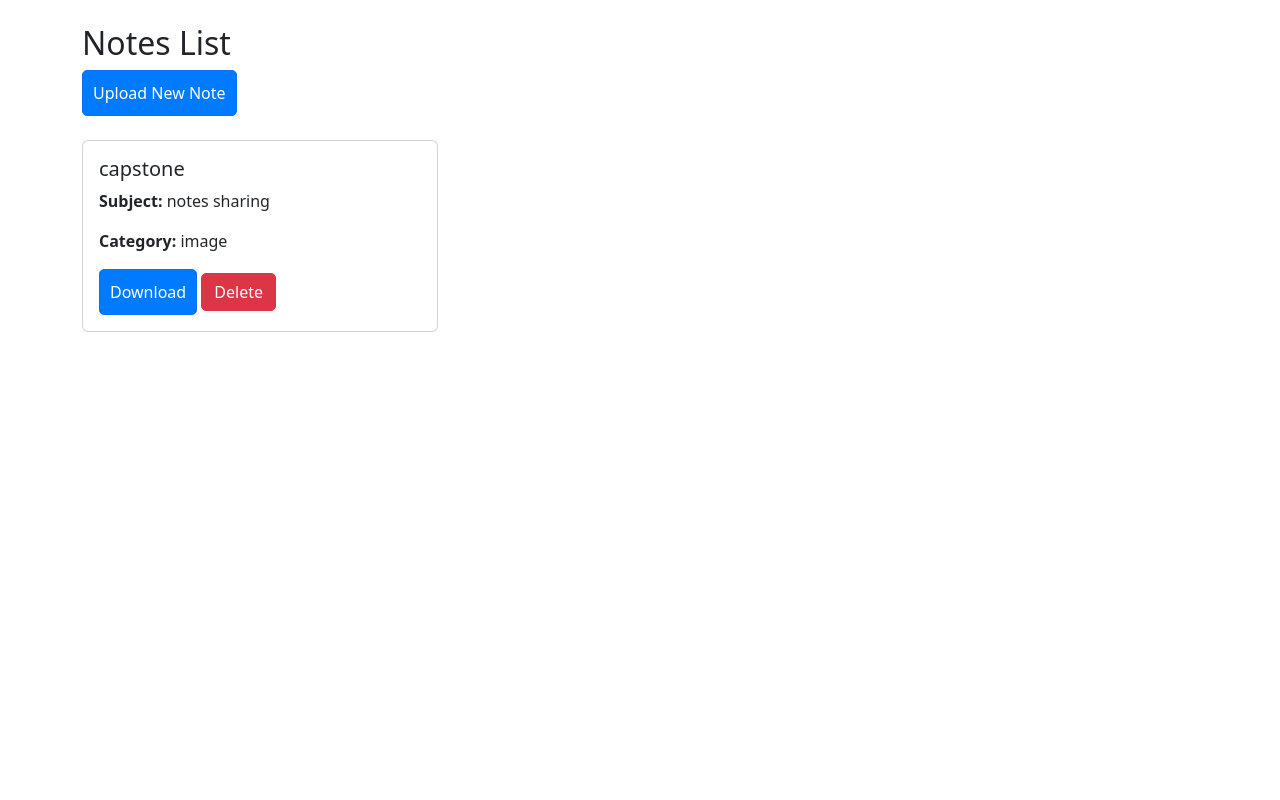
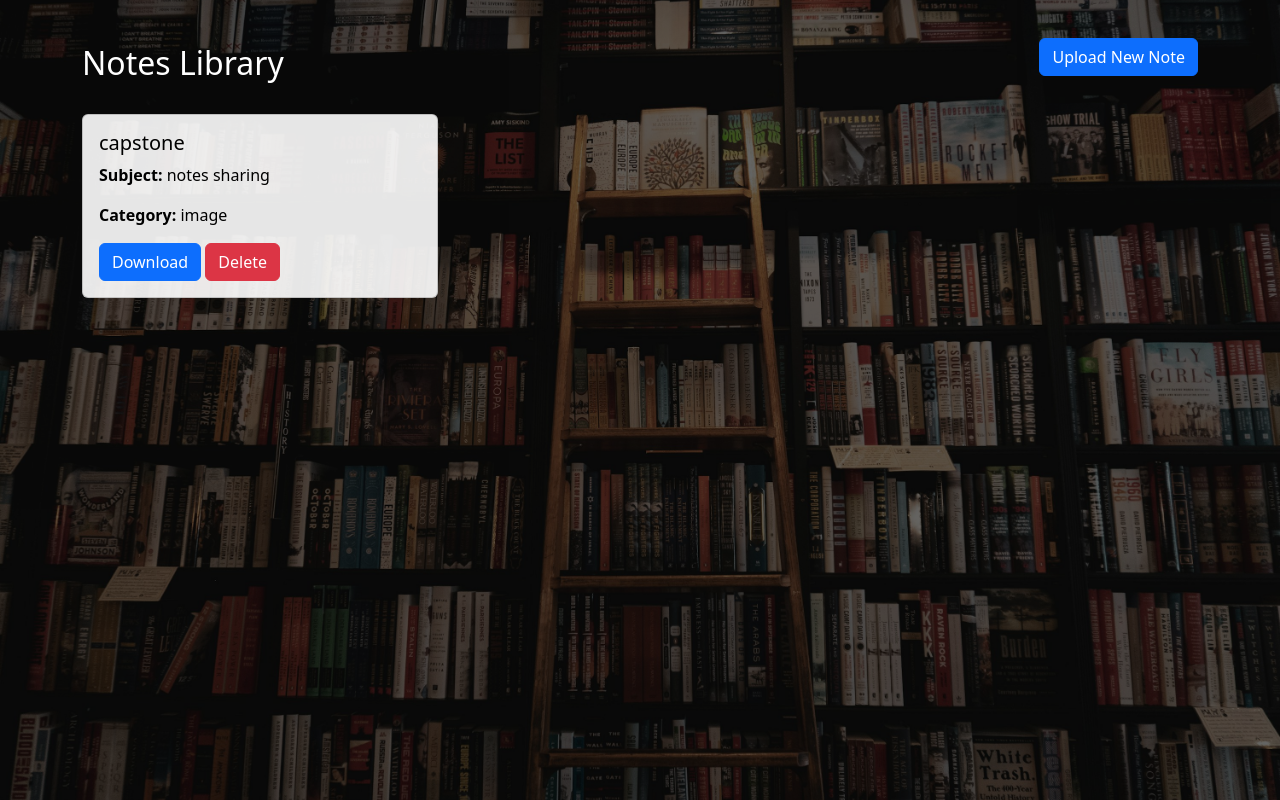
Before and after one commit to avin-dsouza/Digital-Library, a Flask app: page / in a window 1280 px wide. Run offline with Flask 3, Linux system fonts and the light colour scheme.

Commit message:
Updated UI with background image and improved styling

```diff
--- a/app.py
+++ b/app.py
@@ -24,7 +24,7 @@ class Note(db.Model):
     id = db.Column(db.Integer, primary_key=True)
     title = db.Column(db.String(100))
     subject = db.Column(db.String(100))
-    category = db.Column(db.String(100))  # New category field
+    category = db.Column(db.String(100))  # <-- new field
     filename = db.Column(db.String(100))
 
 # Create DB tables
@@ -47,7 +47,7 @@ def upload():
     if request.method == 'POST':
         title = request.form['title']
         subject = request.form['subject']
-        category = request.form['category']  # Get category from form
+        category = request.form['category']
         file = request.files['file']
 
         if file and allowed_file(file.filename):
@@ -55,7 +55,7 @@ def upload():
             filepath = os.path.join(app.config['UPLOAD_FOLDER'], filename)
             file.save(filepath)
 
-            # Save to database including the category
+            # Save to database
             new_note = Note(title=title, subject=subject, category=category, filename=filename)
             db.session.add(new_note)
             db.session.commit()
@@ -71,17 +71,15 @@ def upload():
 def download_file(filename):
     return send_from_directory(app.config['UPLOAD_FOLDER'], filename)
 
-# Delete note
+# Delete
 @app.route('/delete/<int:note_id>', methods=['POST'])
 def delete_note(note_id):
     note = Note.query.get_or_404(note_id)
     file_path = os.path.join(app.config['UPLOAD_FOLDER'], note.filename)
 
-    # Delete the file from the filesystem
     if os.path.exists(file_path):
         os.remove(file_path)
 
-    # Delete the record from the database
     db.session.delete(note)
     db.session.commit()
 
--- a/templates/index.html
+++ b/templates/index.html
@@ -2,43 +2,58 @@
 <html lang="en">
 <head>
   <meta charset="UTF-8">
-  <title>Notes List</title>
+  <title>Notes Library</title>
   <link rel="stylesheet" href="https://cdn.jsdelivr.net/npm/bootstrap@5.3.0/dist/css/bootstrap.min.css">
   <style>
+    body {
+      position: relative;
+      background-image: url("{{ url_for('static', filename='library.jpg') }}");
+      background-size: cover;
+      background-position: center;
+      background-attachment: fixed;
+      background-repeat: no-repeat;
+      min-height: 100vh;
+    }
+
+    body::before {
+      content: "";
+      position: absolute;
+      top: 0; left: 0;
+      width: 100%;
+      height: 100%;
+      background-color: rgba(0, 0, 0, 0.6); /* dark overlay */
+      z-index: 0;
+    }
+
+    .container {
+      position: relative;
+      z-index: 1;
+      color: white;
+    }
+
     .card {
-      margin-bottom: 15px;
+      background-color: rgba(255, 255, 255, 0.9);
+      color: black;
+      margin-bottom: 20px;
     }
-    .btn-primary {
-      background-color: #007bff;
-      color: white;
-      text-decoration: none;
-      padding: 10px;
-      border-radius: 5px;
-    }
-    .btn-primary:hover {
-      background-color: #0056b3;
-    }
-    .btn-danger {
-      background-color: #dc3545;
-      color: white;
-      padding: 6px 12px;
-      border-radius: 5px;
-    }
-    .btn-danger:hover {
-      background-color: #c82333;
+
+    h2 {
+      margin-top: 20px;
     }
   </style>
 </head>
-<body class="container mt-4">
+<body>
 
-  <h2>Notes List</h2>
-
-  <a href="/upload" class="btn btn-primary mb-4">Upload New Note</a>
+  <div class="container py-4">
+    <div class="d-flex justify-content-between align-items-center mb-4">
+      <h2>Notes Library</h2>
+      <a href="/upload" class="btn btn-primary">Upload New Note</a>
+    </div>
 
     <div class="row">
       {% for note in notes %}
         <div class="col-md-4">
-        <div class="card">
+          <div class="card shadow-sm">
             <div class="card-body">
               <h5 class="card-title">{{ note.title }}</h5>
               <p class="card-text"><strong>Subject:</strong> {{ note.subject }}</p>
@@ -52,6 +67,7 @@
         </div>
       {% endfor %}
     </div>
+  </div>
 
 </body>
 </html>
```
Also changed, not shown: templates/upload.html (+23 -15 lines), instance/notes.db, static/library.jpg (added), uploads/notes_sharing.png (added). Lines whose indentation alone changed are shown as unchanged.
